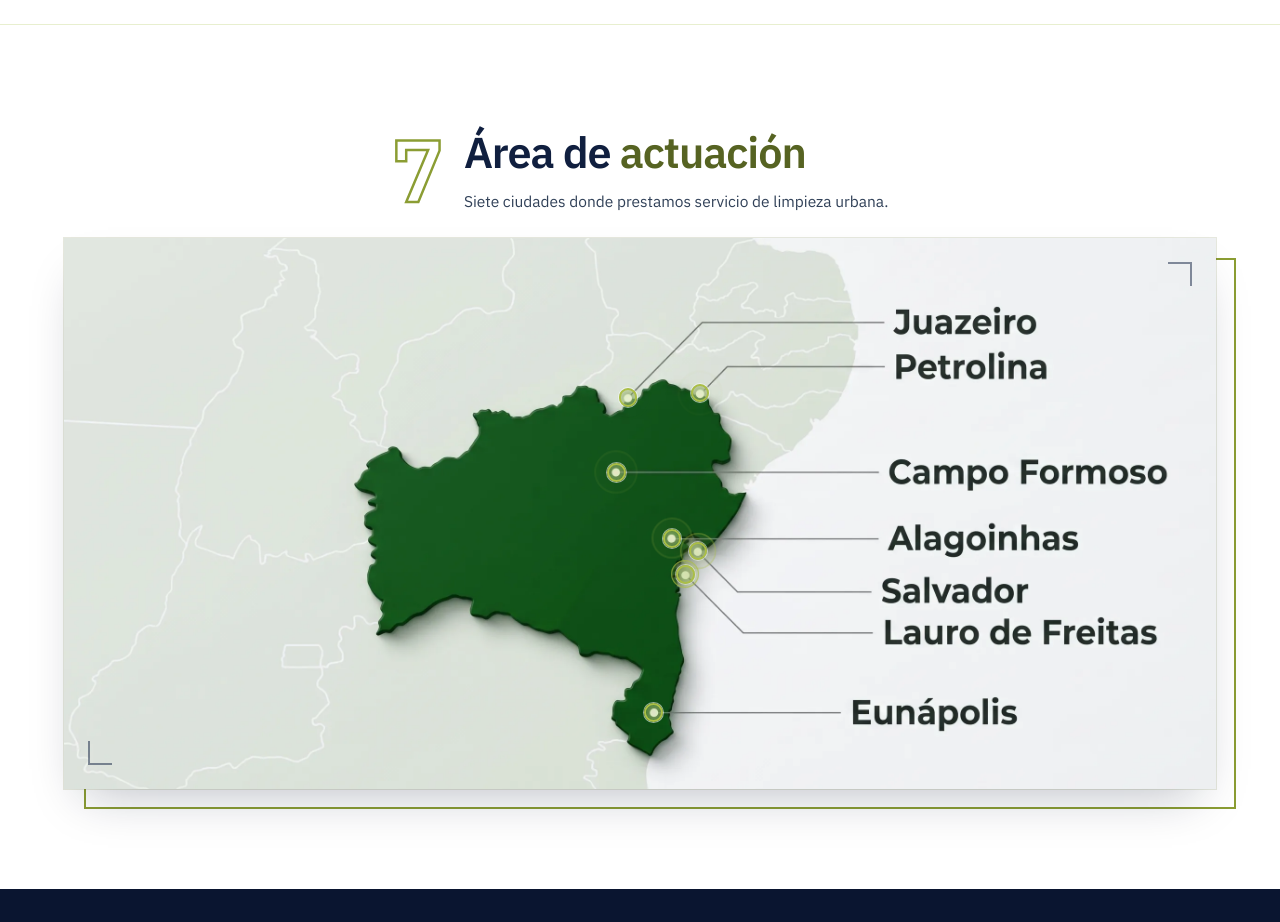
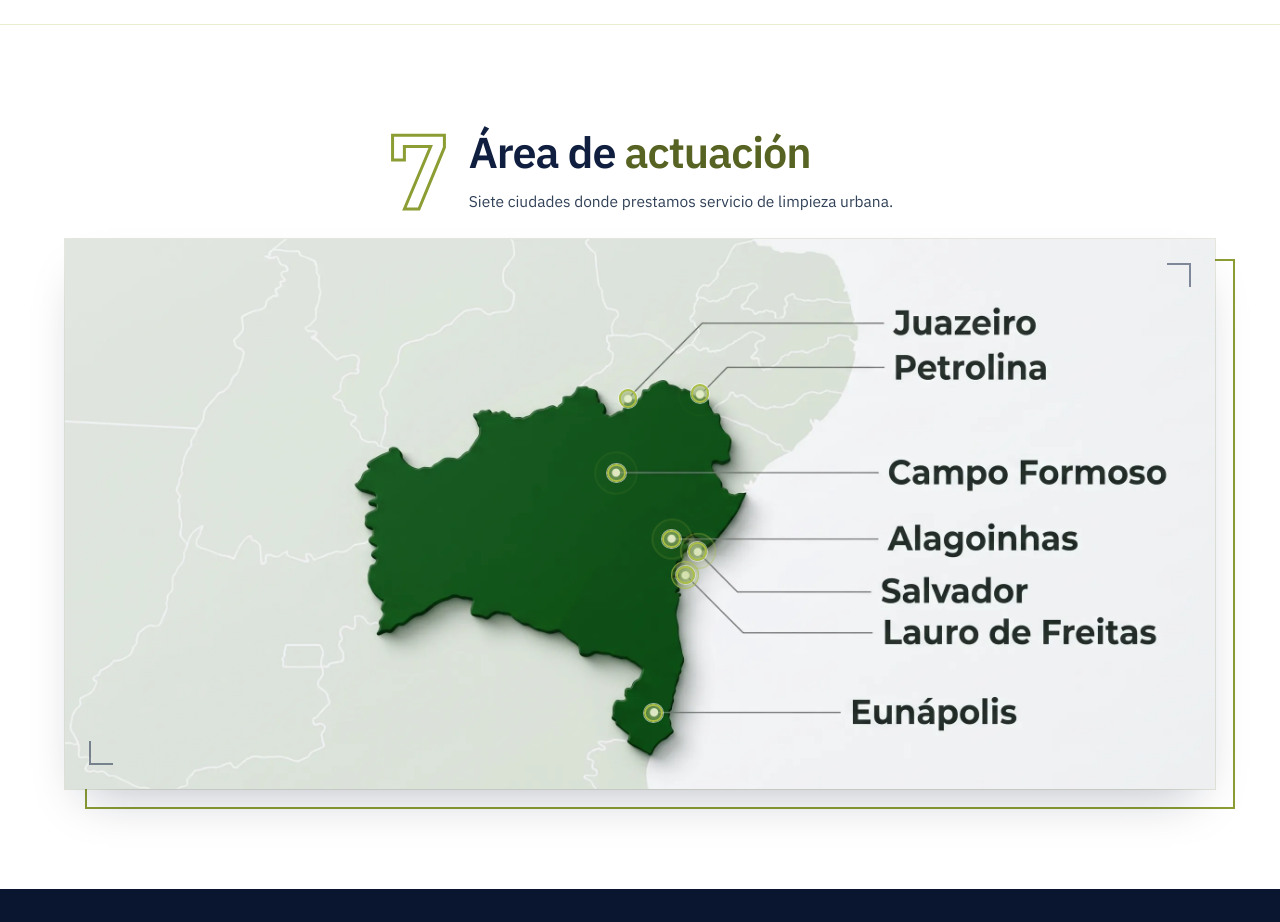
Before and after one commit to jhefferson-guerrero/cbs-web, a React (Vite) app: page /limp-city in a window 1280 px wide. Shown: the part 1640-2562 px from the top of the page. Built offline with nearby package versions, Linux system fonts and the light colour scheme.

Commit message:
Limp City, Area de actuacion: el 7 del encabezado un 20% mas grande y con contorno mas grueso (3 px en escritorio) para igualar el alto del titulo y el subtitulo; el mapa conserva su tamano

```diff
--- a/src/components/limpcity/LimpCityCoverage.tsx
+++ b/src/components/limpcity/LimpCityCoverage.tsx
@@ -59,7 +59,7 @@ export function LimpCityCoverage() {
             decorativo: el número ya está dicho en el texto de al lado. */}
         <p
           aria-hidden="true"
-          className="shrink-0 font-mono text-[3.75rem] font-bold leading-[0.85] tracking-tighter tabular-nums text-transparent [-webkit-text-stroke:2px_var(--color-moss-500)] sm:text-[5rem] lg:text-[clamp(4rem,11vh,7.5rem)] lg:[-webkit-text-stroke:2.5px_var(--color-moss-500)]"
+          className="shrink-0 font-mono text-[4.5rem] font-bold leading-[0.85] tracking-tighter tabular-nums text-transparent [-webkit-text-stroke:2.5px_var(--color-moss-500)] sm:text-[6rem] lg:text-[clamp(4.75rem,13.2vh,9rem)] lg:[-webkit-text-stroke:3px_var(--color-moss-500)]"
         >
           <Counter to={7} format={(n) => String(n)} />
         </p>
```
